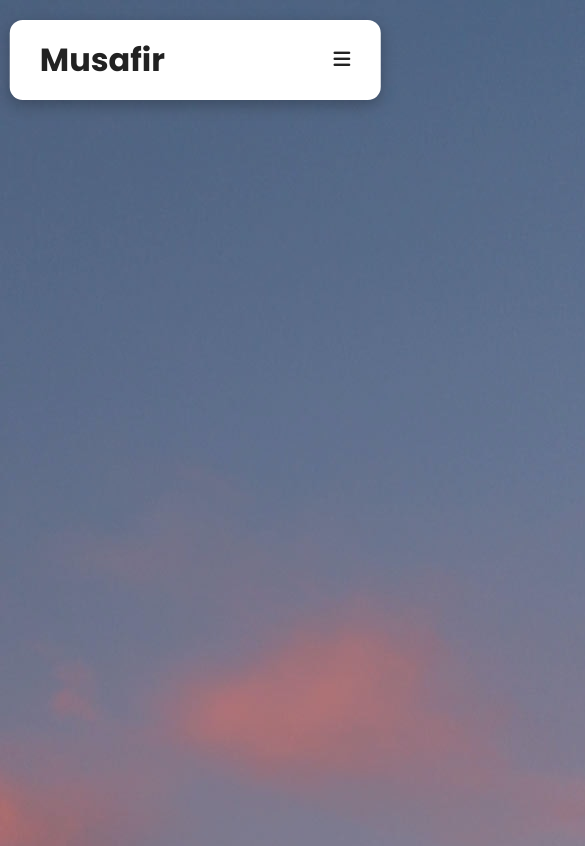
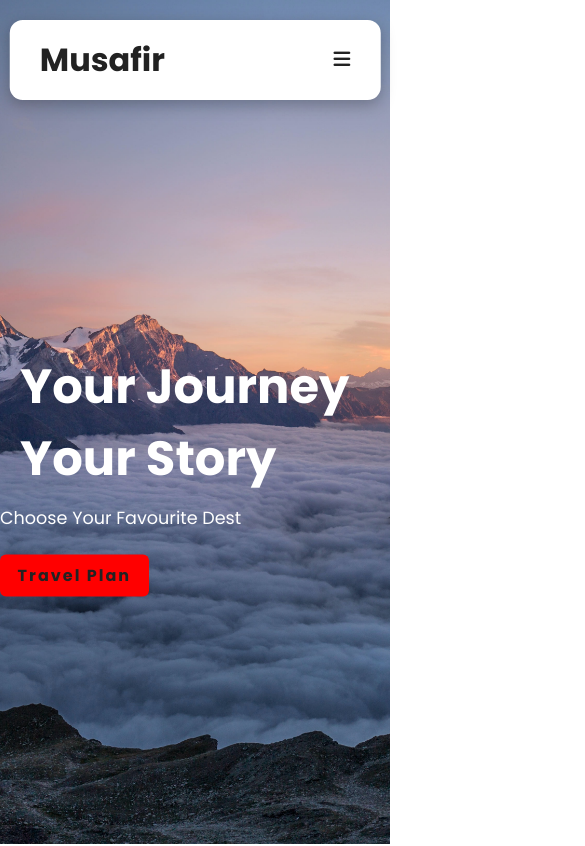
Before and after one commit to priyanshnahar/Travel-App, a React (Create React App) app in the folder travel-app/: page / in a window 390 px wide. Shown: the top 846 px of the page, 585 px wide, since content can reach past the window. Built offline with nearby package versions, Linux system fonts and the light colour scheme.

Commit message:
Adding || files

```diff
--- a/travel-app/src/components/Hero.css
+++ b/travel-app/src/components/Hero.css
@@ -0,0 +1,71 @@
+.hero{
+    width: 100%;
+    height: 100vh;
+    position: relative;
+}
+
+.hero-mid{
+    width: 100%;
+    height: 70vh;
+    position: relative;
+}
+
+img{
+    width: 100%;
+    height: 100%;
+    object-fit: cover;
+}
+
+.hero-text{
+    position: absolute;
+    top: 55%;
+    left: 50%;
+    transform: translate(-50%, -50%);
+    width: 100%;
+}
+
+.hero-text h1 {
+    font-size: 3rem;
+    font-weight: 800;
+    background: #fff;
+    -webkit-background-clip: text;
+    -webkit-text-fill-color: transparent;
+}
+
+.hero-text p {
+    font-size: 1.3rem;
+    color: #fff;
+    padding: 0.5rem 0 2rem 0;
+}
+
+.hero-text .show {
+    text-decoration: none;
+    background: #fff;
+    padding: 1rem 2rem;
+    border-radius: 6px;
+    font-size: 1.1rem;
+    font-weight: bold;
+    letter-spacing: 2px;
+    color: #222;
+}
+
+@media screen and (max-width: 555px){
+    .hero-text h1 {
+        padding: 10px 20px;
+
+    }
+
+    .hero-text p {
+        font-size: 1.1rem;
+        padding: 0 0 2rem 0;
+    }
+
+    .hero-text .show {
+        text-decoration: none;
+        background: #fff;
+        padding: 0.6rem 1.1rem;
+        border-radius: 6px;
+        font-size: 1rem;
+        background: red;
+    }
+}
--- a/travel-app/src/components/Hero.js
+++ b/travel-app/src/components/Hero.js
@@ -2,19 +2,20 @@
 import "./Hero.css";
 
 function Hero(props) {
-  return (
+  return ( <>
+
   <div className= {props.cName}>
     <img src={props.heroImg} alt="HeroImg" />
-
     <div className="hero-text">
         <h1>
             {props.title}
         </h1>
         <p>{props.text}</p>
-
         <a href={props.url} className={props.btnClass}>{props.buttonText}</a>
     </div>
   </div>
+
+  </>
   );
 }
 
--- a/travel-app/src/routes/About.js
+++ b/travel-app/src/routes/About.js
@@ -1,7 +1,22 @@
 import React from "react";
+import Hero from "../components/Hero";
+import Navbar from "../components/Navbar";
+import mountain from "../assets/03.jpg"
 
 function About() {
-  return <div>This is About</div>;
+  return (
+    <>
+    <Navbar/>
+    <Hero
+    cName="hero"
+    heroImg={mountain}
+    title="Your Journey Your Story"
+    text="Choose Your Favourite Dest"
+    buttonText="Travel Plan"
+    url="/"
+    btnClass="show"/>
+    </>
+  );
 }
 
 export default About;
--- a/travel-app/src/routes/Home.js
+++ b/travel-app/src/routes/Home.js
@@ -10,7 +10,11 @@
     <Hero
     cName="hero"
     heroImg={mountain}
-    text="Your Journey Your Story"/>
+    title="Your Journey Your Story"
+    text="Choose Your Favourite Dest"
+    buttonText="Travel Plan"
+    url="/"
+    btnClass="show"/>
     </>
   )
 
```
